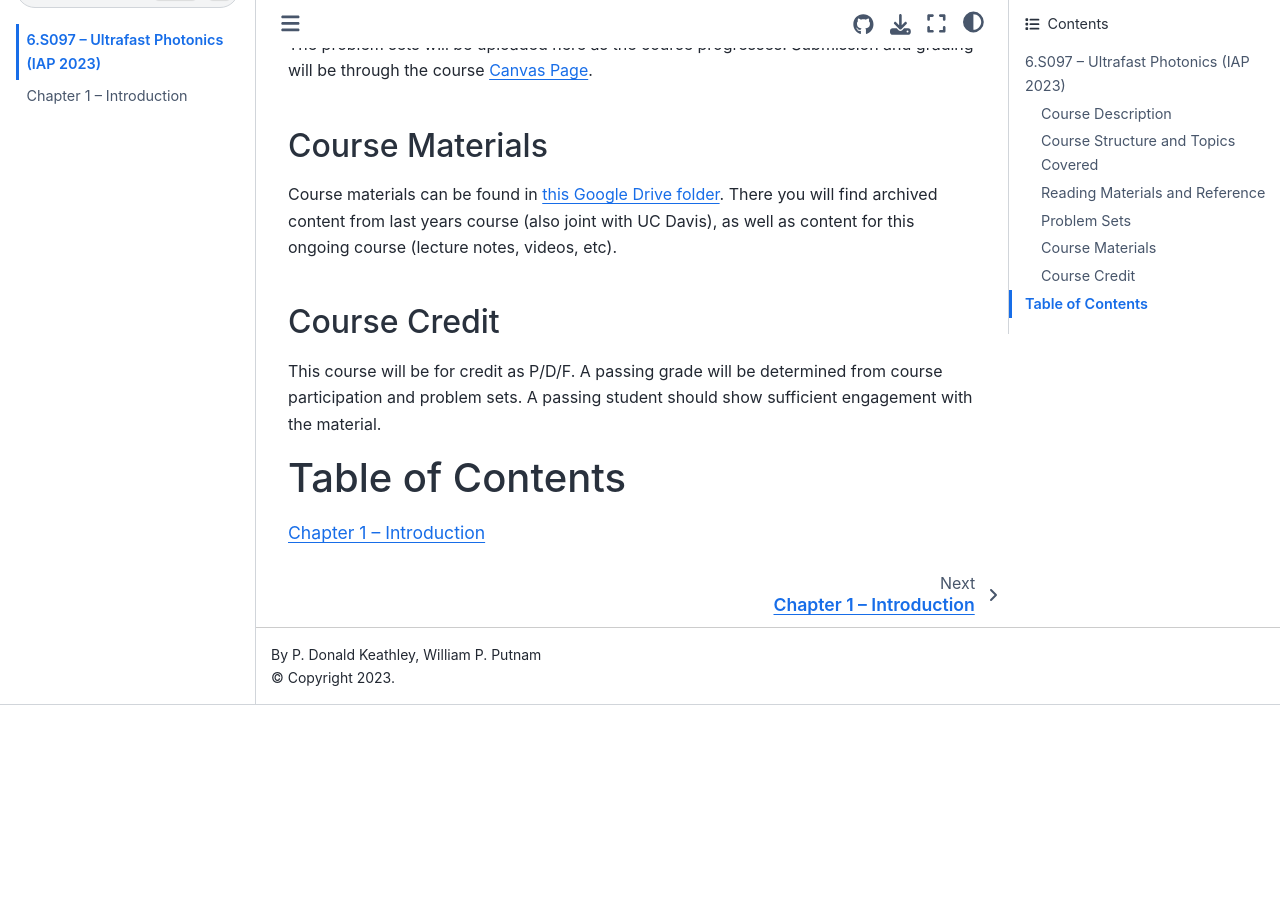
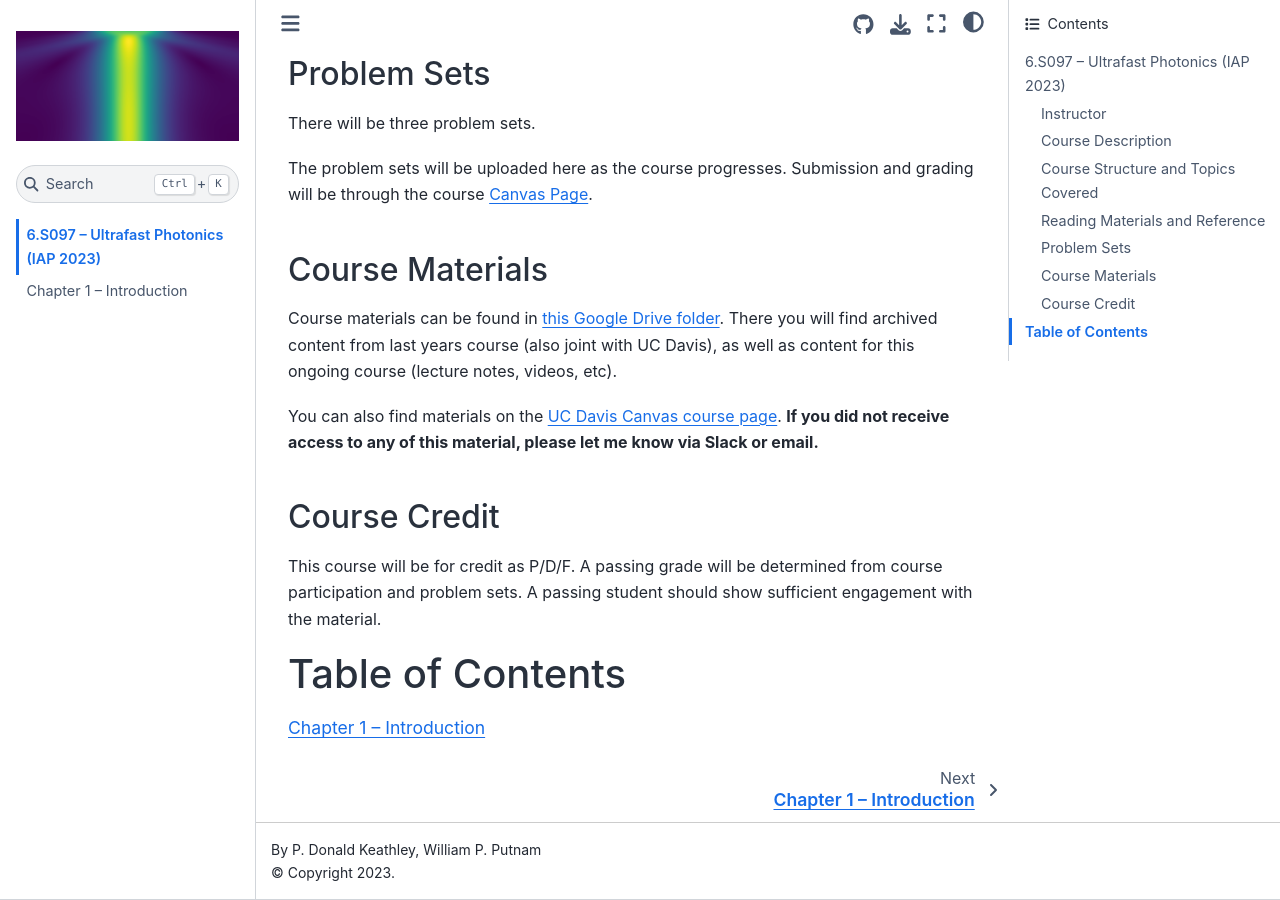
Before and after one commit to dkeathley/JPyBook-6.S097-IAP-Ultrafast-Photonics-Text, a Jupyter Book: the page built from intro.md, in a window 1280 px wide and 900 px high, scrolled down 2379 px. Built offline with Jupyter Book 1.0.4 settings and Sphinx 7.4.7 and the Sphinx Book theme 1.1.4, drawn with Linux system fonts in a browser that asks for light colours; pages that are not in the unit, such as notebooks, are missing from menus; before the commit the page ends 3084 px from its top, so only the background shows below that; some of the changed text lies outside the part shown.

Commit message:
Update to syllabus page

```diff
--- a/intro.md
+++ b/intro.md
@@ -1,6 +1,12 @@
 # 6.S097 -- Ultrafast Photonics (IAP 2023)
 
 This is the course website for 2023 IAP course 6.S097 -- Ultrafast Photonics.
+
+## Instructor
+
+Donnie Keathley
+Office: 36-285
+Email: pdkeat2@mit.edu
 
 ## Course Description
 
@@ -65,6 +71,8 @@
 
 Course materials can be found in [this Google Drive folder](https://drive.google.com/drive/folders/1PLPXFHaRfZv0kEO8l_J4AB7U0dIZcLFk?usp=share_link).  There you will find archived content from last years course (also joint with UC Davis), as well as content for this ongoing course (lecture notes, videos, etc).
 
+You can also find materials on the [UC Davis Canvas course page](https://canvas.ucdavis.edu/). **If you did not receive access to any of this material, please let me know via Slack or email.**
+
 ## Course Credit
 
 This course will be for credit as P/D/F.  A passing grade will be determined from course participation and problem sets.  A passing student should show sufficient engagement with the material.
```
